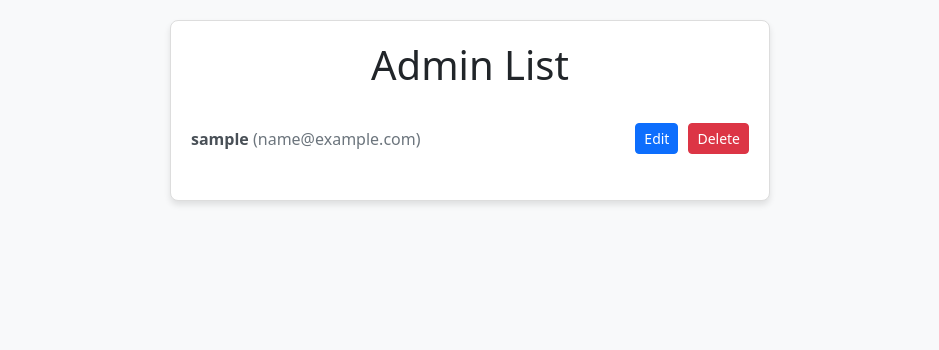
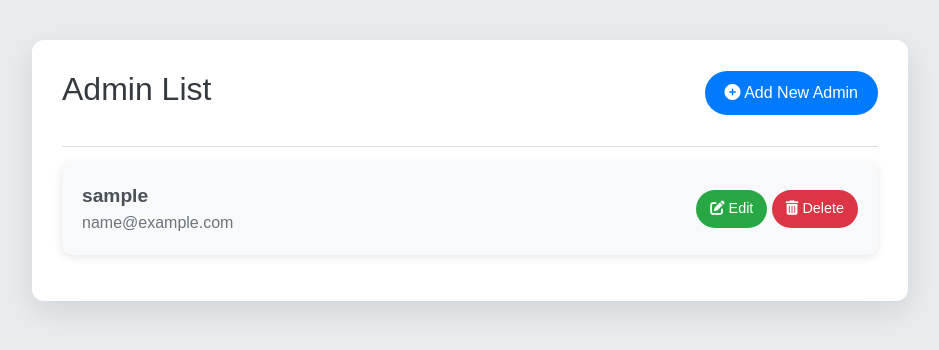
Before and after one commit to elqesbyy/myproject, a CodeIgniter 4 app: the page made by app/Views/admin/index.php in a window 1280 px wide. Shown: the top 350 px of the page, without its empty margins (170-1109 px from the left). Run offline with PHP 8.4 and a stand-in for CodeIgniter, Linux system fonts and the light colour scheme; the template is opened without the code that fills it: most values are stand-ins (such as "Sample title", 1, 10 or a date in 2020); some libraries are stand-ins or nearby versions.

```diff
--- a/app/Config/App.php
+++ b/app/Config/App.php
@@ -16,7 +16,7 @@ class App extends BaseConfig
      *
      * E.g., http://example.com/
      */
-    public string $baseURL = 'http://localhost:8080/myproject/';
+     public string $baseURL = 'http://localhost:8080/';
 
     /**
      * Allowed Hostnames in the Site URL other than the hostname in the baseURL.
--- a/app/Views/admin/index.php
+++ b/app/Views/admin/index.php
@@ -6,62 +6,155 @@
     <title>Admin List</title>
     <!-- Bootstrap CSS -->
     <link href="https://cdn.jsdelivr.net/npm/bootstrap@5.3.0/dist/css/bootstrap.min.css" rel="stylesheet">
+    <link href="https://cdnjs.cloudflare.com/ajax/libs/font-awesome/6.0.0-beta3/css/all.min.css" rel="stylesheet"> <!-- FontAwesome icons -->
+
     <style>
         body {
-            background-color: #f8f9fa; /* Light gray background */
+            background-color: #e9ecef; /* Elegant light gray background */
+            font-family: 'Arial', sans-serif;
         }
-        .admin-list {
-            max-width: 600px;
-            margin: 20px auto;
-            padding: 20px;
-            background: #ffffff; /* White background for the card */
-            border: 1px solid #ddd;
-            border-radius: 8px;
-            box-shadow: 0 4px 6px rgba(0, 0, 0, 0.1); /* Subtle shadow */
+
+        .admin-list-container {
+            max-width: 900px;
+            margin: 40px auto;
         }
-        .admin-item {
-            border-bottom: 1px solid #ddd;
-            padding: 10px 0;
+
+        .admin-list-card {
+            background-color: #fff;
+            border-radius: 12px;
+            box-shadow: 0 10px 30px rgba(0, 0, 0, 0.1);
+            padding: 30px;
+            transition: transform 0.3s ease, box-shadow 0.3s ease;
+        }
+
+        .admin-list-card:hover {
+            transform: translateY(-10px);
+            box-shadow: 0 20px 50px rgba(0, 0, 0, 0.1);
+        }
+
+        .admin-header {
             display: flex;
             justify-content: space-between;
             align-items: center;
+            margin-bottom: 30px;
         }
-        .admin-item:last-child {
-            border-bottom: none;
+
+        .admin-header h1 {
+            font-size: 2rem;
+            color: #343a40;
         }
+
+        .add-new-btn {
+            background-color: #007bff;
+            color: white;
+            padding: 10px 20px;
+            border-radius: 50px;
+            font-size: 1rem;
+            text-decoration: none;
+            transition: background-color 0.3s ease;
+        }
+
+        .add-new-btn:hover {
+            background-color: #0056b3;
+        }
+
+        .admin-item {
+            padding: 20px;
+            border-radius: 10px;
+            background-color: #f8f9fa;
+            margin-bottom: 15px;
+            display: flex;
+            justify-content: space-between;
+            align-items: center;
+            box-shadow: 0 2px 10px rgba(0, 0, 0, 0.1);
+            transition: background-color 0.3s ease, transform 0.3s ease;
+        }
+
+        .admin-item:hover {
+            background-color: #e9ecef;
+            transform: translateX(10px);
+        }
+
         .admin-username {
+            font-size: 1.2rem;
             font-weight: bold;
             color: #495057;
         }
+
         .admin-email {
             color: #6c757d;
+            font-size: 0.9rem;
         }
-        .admin-actions {
-            display: flex;
-            gap: 10px;
+
+        .admin-actions .btn {
+            font-size: 0.9rem;
+            padding: 8px 14px;
+            border-radius: 50px;
+            transition: transform 0.2s ease;
+        }
+
+        .admin-actions .btn:hover {
+            transform: scale(1.1);
+        }
+
+        .btn-edit {
+            background-color: #28a745;
+            color: white;
+            border: none;
+        }
+
+        .btn-edit:hover {
+            background-color: #218838;
+        }
+
+        .btn-delete {
+            background-color: #dc3545;
+            color: white;
+            border: none;
+        }
+
+        .btn-delete:hover {
+            background-color: #c82333;
+        }
+
+        .divider {
+            height: 1px;
+            background-color: #ddd;
+            margin: 15px 0;
+        }
+
+        .admin-email {
+            font-size: 1rem;
         }
     </style>
 </head>
 <body>
-    <div class="container">
-        <div class="admin-list">
-            <h1 class="text-center mb-4">Admin List</h1>
+    <div class="container admin-list-container">
+        <div class="admin-list-card">
+            <div class="admin-header">
+                <h1>Admin List</h1>
+                <a href="/admin/create" class="add-new-btn"><i class="fas fa-plus-circle"></i> Add New Admin</a>
+            </div>
+
+            <div class="divider"></div>
+
             <ul class="list-unstyled">
                 <?php foreach ($admins as $admin): ?>
                     <li class="admin-item">
                         <div>
-                            <span class="admin-username"><?= esc($admin['username']); ?></span>
-                            <span class="admin-email">(<?= esc($admin['email']); ?>)</span>
+                            <span class="admin-username"><?= esc($admin['username']); ?></span><br>
+                            <span class="admin-email"><?= esc($admin['email']); ?></span>
                         </div>
                         <div class="admin-actions">
-                            <a href="/admin/edit/<?= esc($admin['id']); ?>" class="btn btn-sm btn-primary">Edit</a>
-                            <a href="/admin/delete/<?= esc($admin['id']); ?>" class="btn btn-sm btn-danger" onclick="return confirm('Are you sure you want to delete this admin?');">Delete</a>
+                            <a href="/admin/edit/<?= esc($admin['id']); ?>" class="btn btn-sm btn-edit"><i class="fas fa-edit"></i> Edit</a>
+                            <a href="/admin/delete/<?= esc($admin['id']); ?>" class="btn btn-sm btn-delete" onclick="return confirm('Are you sure you want to delete this admin?');"><i class="fas fa-trash-alt"></i> Delete</a>
                         </div>
                     </li>
                 <?php endforeach; ?>
             </ul>
         </div>
     </div>
+
     <!-- Bootstrap JS -->
     <script src="https://cdn.jsdelivr.net/npm/bootstrap@5.3.0/dist/js/bootstrap.bundle.min.js"></script>
 </body>
```
Also changed, not shown: app/Controllers/AuthController.php (+18 -1 lines), app/Views/professeur/index.php (+142 -6 lines).
